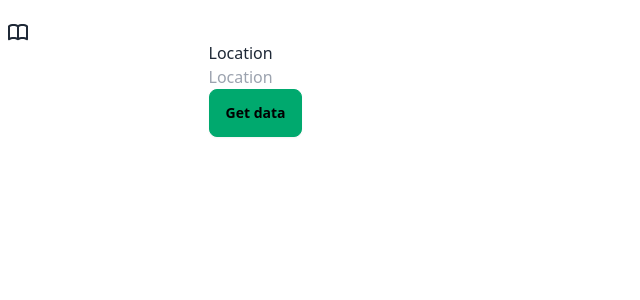
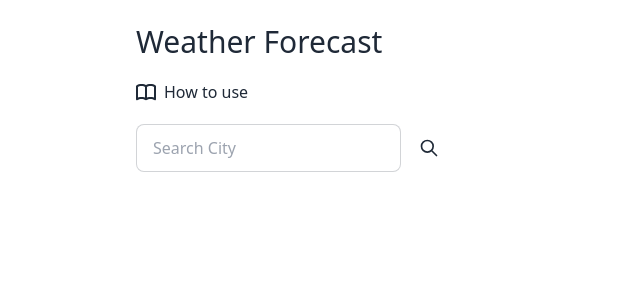
Before and after one commit to Raees-B-19/weather-forecast, a Vue app: page / in a window 1280 px wide. Shown: the top 300 px of the page, without its empty margins (0-640 px from the left). Built offline with nearby package versions, Linux system fonts and the light colour scheme.

Commit message:
Updated design

```diff
--- a/src/App.vue
+++ b/src/App.vue
@@ -1,12 +1,34 @@
 <script setup lang="ts">
 import { RouterView } from "vue-router";
+
+// Icon Documentation
+import IconDocumentation from "@/components/icons/Documentation.vue";
+
+// Show documentation modal
+function handleShowDocumentationModal() {
+  let documentationModal = document.getElementById(
+    "documentation-modal"
+  ) as HTMLDialogElement;
+
+  // Show the documentation modal
+  documentationModal.showModal();
+}
 </script>
 
 <template>
-  <div class="container mx-auto">
-    <div class="mt-4 p-2">
-      <RouterView />
+  <div class="container mx-auto mt-4 p-2 md:w-4/5">
+    <h1 class="text-3xl mb-5">Weather Forecast</h1>
+
+    <div
+      @click="handleShowDocumentationModal"
+      class="flex items-center mb-5 cursor-pointer"
+    >
+      <IconDocumentation />
+
+      <p class="ml-2">How to use</p>
     </div>
+
+    <RouterView />
   </div>
 </template>
 
--- a/src/components/icons/IconCommunity.vue
+++ /dev/null
@@ -1,7 +0,0 @@
-<template>
-  <svg xmlns="http://www.w3.org/2000/svg" width="20" height="20" fill="currentColor">
-    <path
-      d="M15 4a1 1 0 1 0 0 2V4zm0 11v-1a1 1 0 0 0-1 1h1zm0 4l-.707.707A1 1 0 0 0 16 19h-1zm-4-4l.707-.707A1 1 0 0 0 11 14v1zm-4.707-1.293a1 1 0 0 0-1.414 1.414l1.414-1.414zm-.707.707l-.707-.707.707.707zM9 11v-1a1 1 0 0 0-.707.293L9 11zm-4 0h1a1 1 0 0 0-1-1v1zm0 4H4a1 1 0 0 0 1.707.707L5 15zm10-9h2V4h-2v2zm2 0a1 1 0 0 1 1 1h2a3 3 0 0 0-3-3v2zm1 1v6h2V7h-2zm0 6a1 1 0 0 1-1 1v2a3 3 0 0 0 3-3h-2zm-1 1h-2v2h2v-2zm-3 1v4h2v-4h-2zm1.707 3.293l-4-4-1.414 1.414 4 4 1.414-1.414zM11 14H7v2h4v-2zm-4 0c-.276 0-.525-.111-.707-.293l-1.414 1.414C5.42 15.663 6.172 16 7 16v-2zm-.707 1.121l3.414-3.414-1.414-1.414-3.414 3.414 1.414 1.414zM9 12h4v-2H9v2zm4 0a3 3 0 0 0 3-3h-2a1 1 0 0 1-1 1v2zm3-3V3h-2v6h2zm0-6a3 3 0 0 0-3-3v2a1 1 0 0 1 1 1h2zm-3-3H3v2h10V0zM3 0a3 3 0 0 0-3 3h2a1 1 0 0 1 1-1V0zM0 3v6h2V3H0zm0 6a3 3 0 0 0 3 3v-2a1 1 0 0 1-1-1H0zm3 3h2v-2H3v2zm1-1v4h2v-4H4zm1.707 4.707l.586-.586-1.414-1.414-.586.586 1.414 1.414z"
-    />
-  </svg>
-</template>
--- a/src/components/icons/IconSupport.vue
+++ /dev/null
@@ -1,7 +0,0 @@
-<template>
-  <svg xmlns="http://www.w3.org/2000/svg" width="20" height="20" fill="currentColor">
-    <path
-      d="M10 3.22l-.61-.6a5.5 5.5 0 0 0-7.666.105 5.5 5.5 0 0 0-.114 7.665L10 18.78l8.39-8.4a5.5 5.5 0 0 0-.114-7.665 5.5 5.5 0 0 0-7.666-.105l-.61.61z"
-    />
-  </svg>
-</template>
--- a/src/components/icons/IconTooling.vue
+++ /dev/null
@@ -1,19 +0,0 @@
-<!-- This icon is from <https://github.com/Templarian/MaterialDesign>, distributed under Apache 2.0 (https://www.apache.org/licenses/LICENSE-2.0) license-->
-<template>
-  <svg
-    xmlns="http://www.w3.org/2000/svg"
-    xmlns:xlink="http://www.w3.org/1999/xlink"
-    aria-hidden="true"
-    role="img"
-    class="iconify iconify--mdi"
-    width="24"
-    height="24"
-    preserveAspectRatio="xMidYMid meet"
-    viewBox="0 0 24 24"
-  >
-    <path
-      d="M20 18v-4h-3v1h-2v-1H9v1H7v-1H4v4h16M6.33 8l-1.74 4H7v-1h2v1h6v-1h2v1h2.41l-1.74-4H6.33M9 5v1h6V5H9m12.84 7.61c.1.22.16.48.16.8V18c0 .53-.21 1-.6 1.41c-.4.4-.85.59-1.4.59H4c-.55 0-1-.19-1.4-.59C2.21 19 2 18.53 2 18v-4.59c0-.32.06-.58.16-.8L4.5 7.22C4.84 6.41 5.45 6 6.33 6H7V5c0-.55.18-1 .57-1.41C7.96 3.2 8.44 3 9 3h6c.56 0 1.04.2 1.43.59c.39.41.57.86.57 1.41v1h.67c.88 0 1.49.41 1.83 1.22l2.34 5.39z"
-      fill="currentColor"
-    ></path>
-  </svg>
-</template>
--- /dev/null
+++ b/src/components/icons/SearchBar.vue
@@ -0,0 +1,16 @@
+<template>
+  <svg
+    xmlns="http://www.w3.org/2000/svg"
+    class="h-5 w-5"
+    fill="none"
+    viewBox="0 0 24 24"
+    stroke="currentColor"
+  >
+    <path
+      stroke-linecap="round"
+      stroke-linejoin="round"
+      stroke-width="2"
+      d="M21 21l-6-6m2-5a7 7 0 11-14 0 7 7 0 0114 0z"
+    />
+  </svg>
+</template>
--- /dev/null
+++ b/src/components/icons/Star.vue
@@ -0,0 +1,13 @@
+<template>
+  <svg
+    xmlns="http://www.w3.org/2000/svg"
+    width="24"
+    height="24"
+    viewBox="0 0 24 24"
+    stroke="currentColor"
+  >
+    <path
+      d="M18 2H6c-1.103 0-2 .897-2 2v18l8-4.572L20 22V4c0-1.103-.897-2-2-2zm0 16.553-6-3.428-6 3.428V4h12v14.553z"
+    ></path>
+  </svg>
+</template>
--- /dev/null
+++ b/src/components/modal/Error.vue
@@ -0,0 +1,29 @@
+<script setup lang="ts">
+// Props
+defineProps<{
+  locationName: string
+}>()
+</script>
+
+<template>
+    <dialog id="error-modal" class="modal">
+      <div class="modal-box border-2 border-rose-500">
+        <h3 class="font-bold text-lg text-rose-300 mb-3">Error</h3>
+
+        <p class="mb-3">
+          Unable to get weather forecast for {{ locationName }}.
+        </p>
+
+        <p>
+          Please enter a known location
+          <span class="font-bold">e.g Cape Town</span>.
+        </p>
+
+        <p class="py-3">Press ESC key or click outside to close.</p>
+      </div>
+
+      <form method="dialog" class="modal-backdrop">
+        <button>close</button>
+      </form>
+    </dialog>
+</template>
--- a/src/views/WeatherV.vue
+++ b/src/views/WeatherV.vue
@@ -1,8 +1,14 @@
 <script setup lang="ts">
 import { useWeatherStore } from "@/stores/weather";
 import FavoriteLocation from "@/components/card/FavoriteLocation.vue";
+
+// Icon
+import IconSearch from "@/components/icons/SearchBar.vue";
+import IconStar from "@/components/icons/Star.vue";
+
+// Modals
 import ModalDocumentation from "@/components/modal/Documentation.vue";
-import IconDocumentation from "@/components/icons/IconDocumentation.vue";
+import ModalError from "@/components/modal/Error.vue";
 
 // Interfaces
 import { type GeographicalCoordinates, type LocationData } from "@/interfaces";
@@ -10,8 +16,6 @@ import { type GeographicalCoordinates, type LocationData } from "@/interfaces";
 const weatherStore = useWeatherStore();
 
 let locationModel = defineModel("");
-
-let currentLocationName = "";
 
 // Store
 weatherStore.currentLocationData = {
@@ -64,8 +68,6 @@ async function handleSubmit() {
     // If not in favorite locations
     if (!weatherStore.checkIfInFavoriteLocations()) {
       // Display save location button
-      currentLocationName = `${locationModel.value}`;
-
       weatherStore.displaySaveLocationButton = true;
     }
   } catch (error) {
@@ -85,54 +87,41 @@ function handleSaveLoaction() {
 
   locationModel.value = "";
 }
-
-function handleShowDocumentationModal() {
-  let documentationModal = document.getElementById("documentation-modal") as HTMLDialogElement;
-
-  // Show the documentation modal
-  documentationModal.showModal();
-}
 </script>
 
 <template>
-  <div>
-    <div @click="handleShowDocumentationModal">
-      <IconDocumentation />
-    </div>
-
-    <ModalDocumentation />
-
-    <div class="grid lg:grid-cols-12 sm:grid-cols-12">
-      <!-- Your content goes here -->
-      <div class="mx-auto lg:col-span-6 sm:col-span-6">
+  <div class="grid sm:grid-cols-12 lg:grid-cols-12">
+    <div class="sm:col-span-6 lg:col-span-6">
       <form @submit.prevent="handleSubmit">
-          <div>
-            <label for="locationInput" class="block">Location</label>
+        <div class="flex">
           <input
             type="text"
             id="locationInput"
+            class="input input-bordered"
             minlength="1"
-              placeholder="Location"
+            placeholder="Search City"
             v-model.trim="locationModel"
             required
           />
-          </div>
 
-          <button type="submit" class="btn btn-success">Get data</button>
-        </form>
+          <button type="submit" class="btn btn-ghost btn-circle ml-1">
+            <IconSearch />
+          </button>
 
           <div v-if="weatherStore.displaySaveLocationButton">
             <button
               type="button"
-            class="btn btn-primary"
+              class="btn btn-ghost btn-circle ml-1"
               @click="handleSaveLoaction"
             >
-            Save Location {{ currentLocationName }}
+              <IconStar />
             </button>
           </div>
         </div>
+      </form>
+    </div>
 
-      <div class="mx-auto lg:col-span-6 sm:col-span-6">
+    <div class="mx-auto sm:col-span-6 lg:col-span-6">
       <div
         v-for="locationData in weatherStore.favoriteLocations"
         :key="locationData.locationName"
@@ -143,10 +132,7 @@ function handleShowDocumentationModal() {
           :lat="locationData.lat"
           :lon="locationData.lon"
           @getWeatherForecast="
-              weatherStore.getWeatherForecast(
-                locationData.lat,
-                locationData.lon
-              )
+            weatherStore.getWeatherForecast(locationData.lat, locationData.lon)
           "
           @removeFavoriteLocation="
             weatherStore.removeFavoriteLocation(locationData.locationName)
@@ -156,26 +142,7 @@ function handleShowDocumentationModal() {
     </div>
   </div>
 
-    <!-- Error Dialog -->
-    <dialog id="error-modal" class="modal">
-      <div class="modal-box border-2 border-rose-500">
-        <h3 class="font-bold text-lg text-rose-300 mb-3">Error</h3>
+  <ModalDocumentation />
 
-        <p class="mb-3">
-          Unable to get weather forecast for {{ locationModel }}
-        </p>
-
-        <p>
-          Please enter a known location
-          <span class="font-bold">e.g Cape Townc</span>
-        </p>
-
-        <p class="py-3">Press ESC key or click outside to close</p>
-      </div>
-
-      <form method="dialog" class="modal-backdrop">
-        <button>close</button>
-      </form>
-    </dialog>
-  </div>
+  <ModalError :locationName="`${locationModel}`" />
 </template>
```
Also changed, not shown: src/components/icons/IconEcosystem.vue (deleted, +0 -7 lines), src/components/icons/Documentation.vue (renamed from src/components/icons/IconDocumentation.vue). Lines whose indentation alone changed are shown as unchanged.
